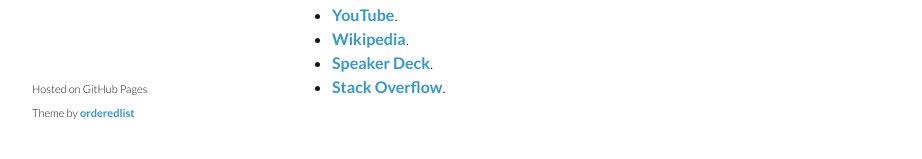
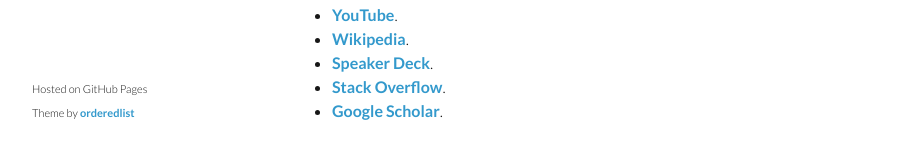
Before and after one commit to josejuansanchez/josejuansanchez.github.io, a Jekyll site: the page built from about/index.md, in a window 1280 px wide and 1098 px high. Shown: the part 905-1064 px from the top of the window, without its empty margins (178-1100 px from the left). Built offline with Jekyll 4.4.1, drawn with Linux system fonts in a browser that asks for light colours.

Commit message:
Update index.md

```diff
--- a/about/index.md
+++ b/about/index.md
@@ -42,6 +42,7 @@ You can find me on
 * [Wikipedia](https://es.wikipedia.org/wiki/Usuario:JJsanchez).
 * [Speaker Deck](https://speakerdeck.com/josejuansanchez).
 * [Stack Overflow](http://stackoverflow.com/users/2090682/jose-juan-sanchez).
+* [Google Scholar](https://scholar.google.com/citations?user=P3IOrFEAAAAJ).
 
 <!--
 * [Bitbucket](https://bitbucket.org/josejuansanchez).
```
